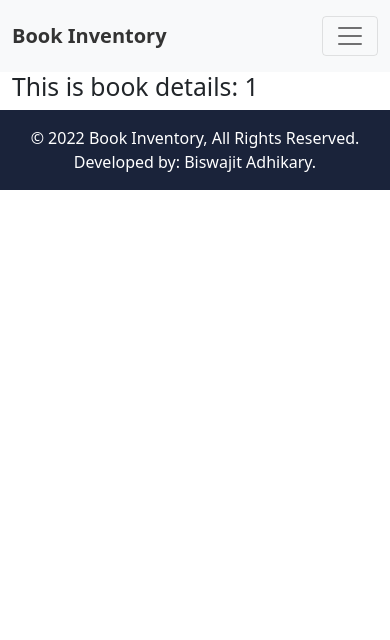
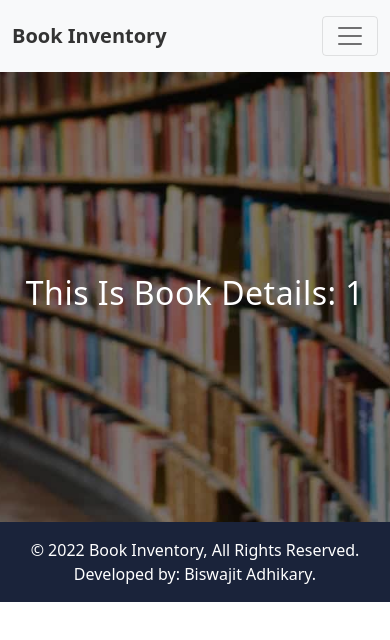
Before and after one commit to biswajit-adhikary/Book-Inventory-Client, a React (Create React App) app: page /book/1 in a window 390 px wide. Shown: the top 640 px of the page. Built offline with nearby package versions, Linux system fonts and the light colour scheme.

Commit message:
Add some design on single book page

```diff
--- a/src/Pages/BookDetails/BookDetails.js
+++ b/src/Pages/BookDetails/BookDetails.js
@@ -1,14 +1,19 @@
 import React from 'react';
 import { Container } from 'react-bootstrap';
 import { useParams } from 'react-router-dom';
+import banner from "../../images/banner.jpg";
 
 const BookDetails = () => {
     const { bookId } = useParams();
     return (
         <div className='book-details-area'>
-            <Container>
-                <h2>This is book details: {bookId}</h2>
-            </Container>
+            <div className='banner-area text-center d-flex justify-content-center align-items-center' style={{ backgroundImage: `url(${banner})` }}>
+                <Container>
+                    <div className="banner-text">
+                        <h3 className='theme-text-primary text-white'>This is book details: {bookId}</h3>
+                    </div>
+                </Container>
+            </div >
         </div>
     );
 };
--- a/src/Pages/Home/Banner/Banner.css
+++ b/src/Pages/Home/Banner/Banner.css
@@ -1,5 +1,5 @@
 .banner-area {
-    height: 600px;
+    height: 550px;
     background-size: cover;
     background-position: center;
     position: relative;
@@ -64,7 +64,7 @@
 
 @media only screen and (max-width: 991px) {
     .banner-area {
-        height: 500px;
+        height: 450px;
     }
 
     .theme-text-primary {
--- a/src/Pages/Home/Banner/Banner.js
+++ b/src/Pages/Home/Banner/Banner.js
@@ -5,7 +5,7 @@ import { Container } from 'react-bootstrap';
 
 const Banner = () => {
     return (
-        <section className='banner-area d-flex justify-content-center align-items-center' style={{ backgroundImage: `url(${banner})` }}>
+        <div className='banner-area d-flex justify-content-center align-items-center' style={{ backgroundImage: `url(${banner})` }}>
             <Container>
                 <div className="banner-text">
                     <h3 className='theme-text-primary text-white'>Book inventory</h3>
@@ -13,7 +13,7 @@ const Banner = () => {
                     <button className='btn theme-btn'>Manage Inventory</button>
                 </div>
             </Container>
-        </section >
+        </div >
     );
 };
 
```
